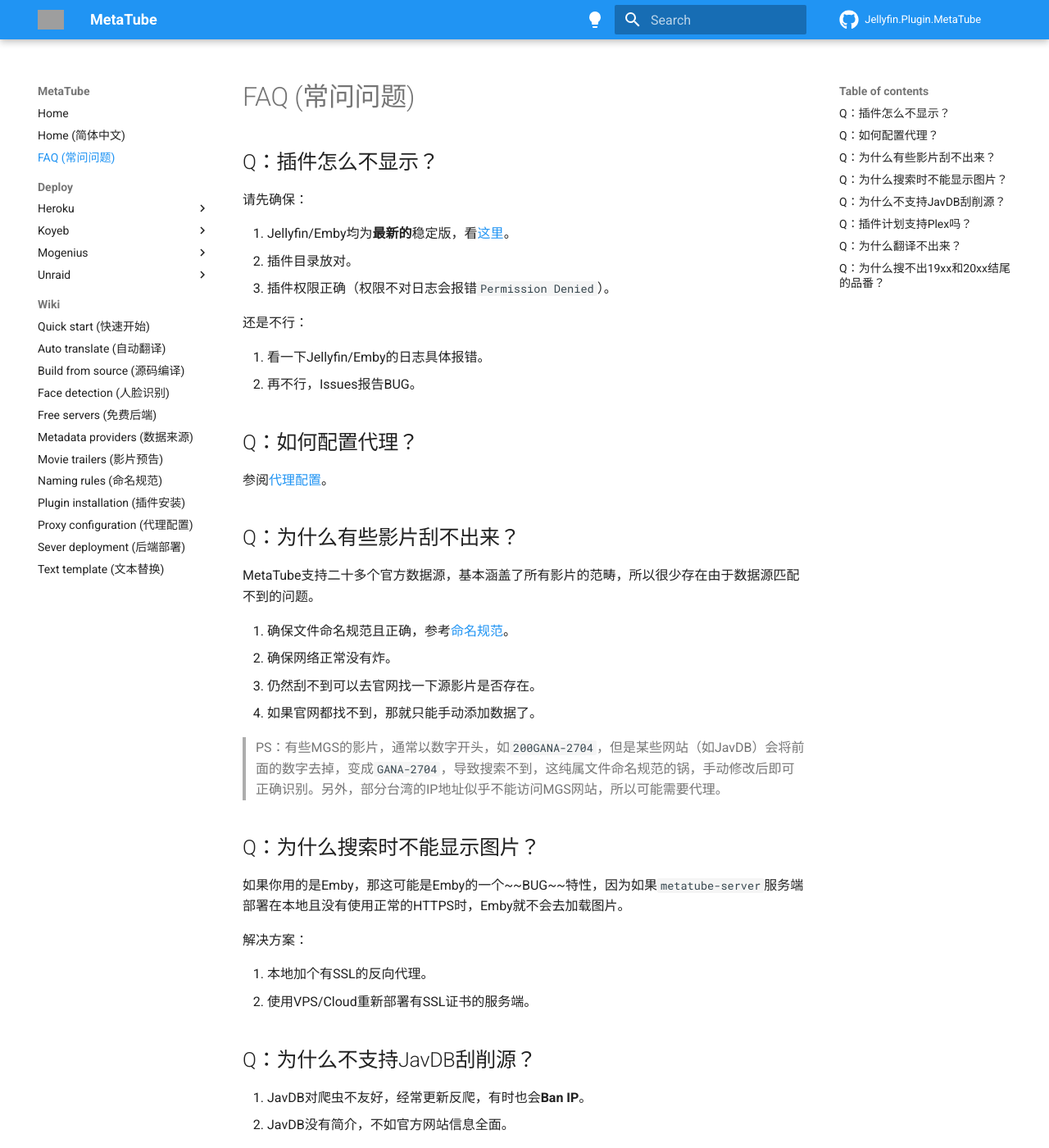
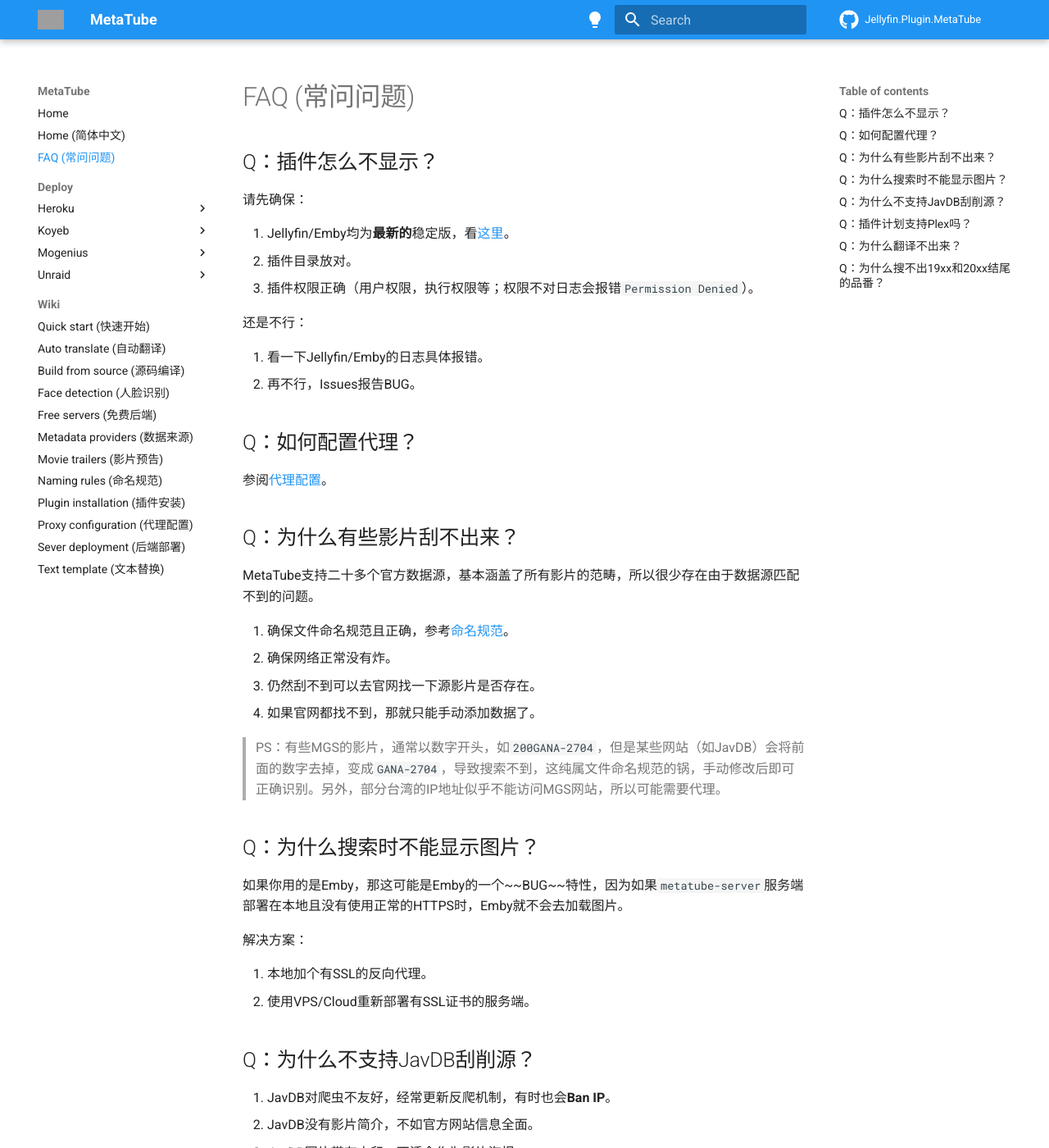
Before and after one commit to metatube-community/metatube-community.github.io, an MkDocs documentation site: the page built from docs/faq.md, in a window 1280 px wide and 1400 px high. Shown: the whole window at 82% size. Built offline with MkDocs 1.6.1 and Material for MkDocs 9.7.7, drawn with Linux system fonts in a browser that asks for light colours; comment, search, counter and statistics services are not loaded; grey boxes are pictures that could not be loaded.

Commit message:
Chore: update faq

```diff
--- a/docs/faq.md
+++ b/docs/faq.md
@@ -6,7 +6,7 @@
 
 1. Jellyfin/Emby均为**最新的**稳定版，看[这里](./wiki/plugin-installation.md)。
 2. 插件目录放对。
-3. 插件权限正确（权限不对日志会报错`Permission Denied`）。
+3. 插件权限正确（用户权限，执行权限等；权限不对日志会报错`Permission Denied`）。
 
 还是不行：
 
@@ -39,8 +39,9 @@
 
 ## Q：为什么不支持JavDB刮削源？
 
-1. JavDB对爬虫不友好，经常更新反爬，有时也会**Ban IP**。
-2. JavDB没有简介，不如官方网站信息全面。
+1. JavDB对爬虫不友好，经常更新反爬机制，有时也会**Ban IP**。
+2. JavDB没有影片简介，不如官方网站信息全面。
+3. JavDB图片带有水印，不适合作为影片海报。
 
 ## Q：插件计划支持Plex吗？
 
```
